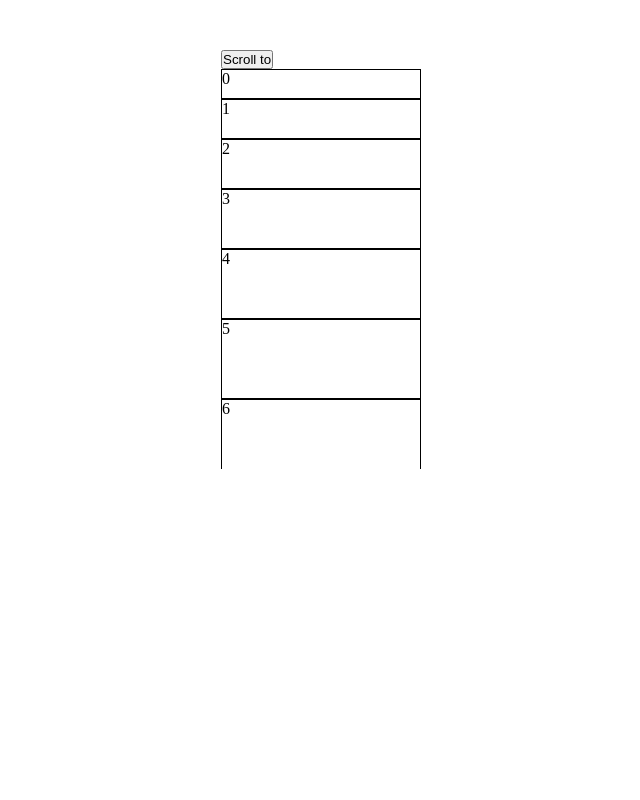
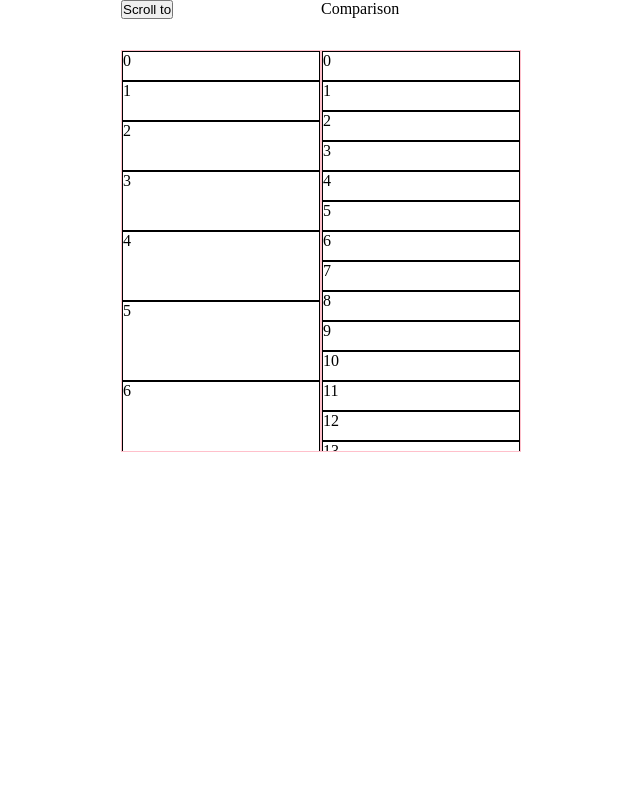
Before and after one commit to ChuChencheng/virtual-list, a website built with Vite: page demo/index.html in a window 1280 px wide. Shown: the whole page, without its empty margins (319-959 px from the left). Built offline with nearby package versions, Linux system fonts and the light colour scheme.

Commit message:
feat: add comparison column

```diff
--- a/demo/index.ts
+++ b/demo/index.ts
@@ -14,11 +14,23 @@ const $app = document.getElementById('app')
 
 if ($app) {
   $app.innerHTML = `
-    <div>
-      <button class="scroll-to-button">Scroll to</button>
+    <div class="list-container">
+      <div class="top-bar">
+        <button class="scroll-to-button">Scroll to</button>
+      </div>
       <div class="virtual-list-viewport">
         <div class="virtual-list-whole">
           <div class="virtual-list-item-container"></div>
+        </div>
+      </div>
+    </div>
+    <div class="list-container">
+      <div class="top-bar">
+        Comparison
+      </div>
+      <div class="virtual-list-viewport-comparison">
+        <div class="virtual-list-whole-comparison">
+          <div class="virtual-list-item-container-comparison"></div>
         </div>
       </div>
     </div>
@@ -26,8 +38,11 @@ if ($app) {
 }
 
 const $viewport: HTMLDivElement | null = document.querySelector('.virtual-list-viewport')
+const $comparisonViewport: HTMLDivElement | null = document.querySelector('.virtual-list-viewport-comparison')
+const $itemContainer: HTMLDivElement | null = document.querySelector('.virtual-list-item-container')
+const $comparisonItemContainer: HTMLDivElement | null = document.querySelector('.virtual-list-item-container-comparison')
 const $whole: HTMLDivElement | null = document.querySelector('.virtual-list-whole')
-const $itemContainer: HTMLDivElement | null = document.querySelector('.virtual-list-item-container')
+const $comparisonWhole: HTMLDivElement | null = document.querySelector('.virtual-list-whole-comparison')
 const $scrollToButton: HTMLButtonElement | null = document.querySelector('.scroll-to-button')
 
 const clientHeight = $viewport?.clientHeight || 0
@@ -36,8 +51,9 @@ const itemMinSize = 30
 let previousStartIndex = -1
 let previousEndIndex = -1
 
-if ($whole?.style) {
+if ($whole?.style && $comparisonWhole?.style) {
   $whole.style.height = `${dataLength * itemMinSize}px`
+  $comparisonWhole.style.height = `${dataLength * itemMinSize}px`
 }
 
 const virtualListInstance = new VirtualList({
@@ -50,13 +66,21 @@ const setItem = (startIndex: number, endIndex: number) => {
   const visibleData = data.slice(startIndex, endIndex)
   const visibleItemRealSizeList: number[] = []
 
-  if ($itemContainer) {
+  if ($itemContainer && $comparisonItemContainer) {
     if (startIndex !== previousStartIndex || endIndex !== previousEndIndex) {
       $itemContainer.innerHTML = visibleData.map((d, i) => {
         return `
           <div
             class="virtual-list-item"
             style="min-height:${30 + (i % 10) * 10}px;"
+          >${d.index}</div>
+        `
+      }).join('')
+      $comparisonItemContainer.innerHTML = visibleData.map((d, i) => {
+        return `
+          <div
+            class="virtual-list-item"
+            style="min-height:${30}px;"
           >${d.index}</div>
         `
       }).join('')
@@ -73,12 +97,6 @@ const setItem = (startIndex: number, endIndex: number) => {
   return visibleItemRealSizeList
 }
 
-const setItemContainerOffset = (offset: number) => {
-  if ($itemContainer) {
-    $itemContainer.style.transform = `translateY(${offset}px)`
-  }
-}
-
 let i = 0
 const positionArray = [
   GET_SCROLLED_SIZE_POSITION_ENUM.TOP,
@@ -87,7 +105,7 @@ const positionArray = [
 ]
 
 $scrollToButton?.addEventListener('click', () => {
-  const dataIndex = 30009
+  const dataIndex = 30041
   const nextPosition = positionArray[i % positionArray.length]
   const scrollTop = virtualListInstance.getScrolledSizeByIndex(dataIndex, nextPosition)
   const { startIndex, endIndex } = virtualListInstance.getRange(scrollTop)
@@ -109,12 +127,12 @@ $scrollToButton?.addEventListener('click', () => {
   })
   if ($viewport) {
     $viewport.scrollTop = adjustedScrolledSize
+    // $viewport.scrollTop = scrollTop
   }
   i++
 })
 
-const handleScroll = () => {
-  const scrollTop = $viewport?.scrollTop || 0
+const handleScroll = (scrollTop: number) => {
   const { startIndex, endIndex } = virtualListInstance.getRange(scrollTop)
 
   const visibleItemRealSizeList = setItem(startIndex, endIndex)
@@ -124,9 +142,36 @@ const handleScroll = () => {
     endIndex,
     visibleItemRealSizeList,
   })
-  setItemContainerOffset(offset)
+  const { offset: comparisonOffset } = virtualListInstance.getOffset({
+    scrolledSize: scrollTop,
+    startIndex,
+    endIndex,
+    visibleItemRealSizeList: [],
+  })
+  if ($itemContainer && $comparisonItemContainer) {
+    $itemContainer.style.transform = `translateY(${offset}px)`
+    $comparisonItemContainer.style.transform = `translateY(${comparisonOffset}px)`
+  }
 }
 
-$viewport?.addEventListener('scroll', handleScroll)
+const handleViewportScroll = () => {
+  const scrollTop = $viewport?.scrollTop || 0
+  handleScroll(scrollTop)
+  if ($comparisonViewport && scrollTop !== $comparisonViewport.scrollTop) {
+    $comparisonViewport.scrollTop = scrollTop
+  }
+}
 
-handleScroll()
+const handleComparisonViewportScroll = () => {
+  const scrollTop = $comparisonViewport?.scrollTop || 0
+  handleScroll(scrollTop)
+  if ($viewport && scrollTop !== $viewport.scrollTop) {
+    $viewport.scrollTop = scrollTop
+  }
+}
+
+$viewport?.addEventListener('scroll', handleViewportScroll)
+$comparisonViewport?.addEventListener('scroll', handleComparisonViewportScroll)
+
+handleViewportScroll()
+handleComparisonViewportScroll()
--- a/demo/style.css
+++ b/demo/style.css
@@ -6,21 +6,30 @@
 #app {
   display: flex;
   justify-content: center;
-  margin-top: 50px;
 }
 
-.virtual-list-viewport {
+.list-container {
+  display: flex;
+  flex-direction: column;
   width: 200px;
+}
+
+.top-bar {
+  height: 50px;
+}
+
+.virtual-list-viewport, .virtual-list-viewport-comparison {
   height: 400px;
   overflow: auto;
+  border: 1px solid pink;
 }
 
-.virtual-list-whole {
+.virtual-list-whole, .virtual-list-whole-comparison {
   position: relative;
   overflow: hidden;
 }
 
-.virtual-list-item-container {
+.virtual-list-item-container, .virtual-list-item-container-comparison {
   position: absolute;
   top: 0;
   width: 100%;
```
